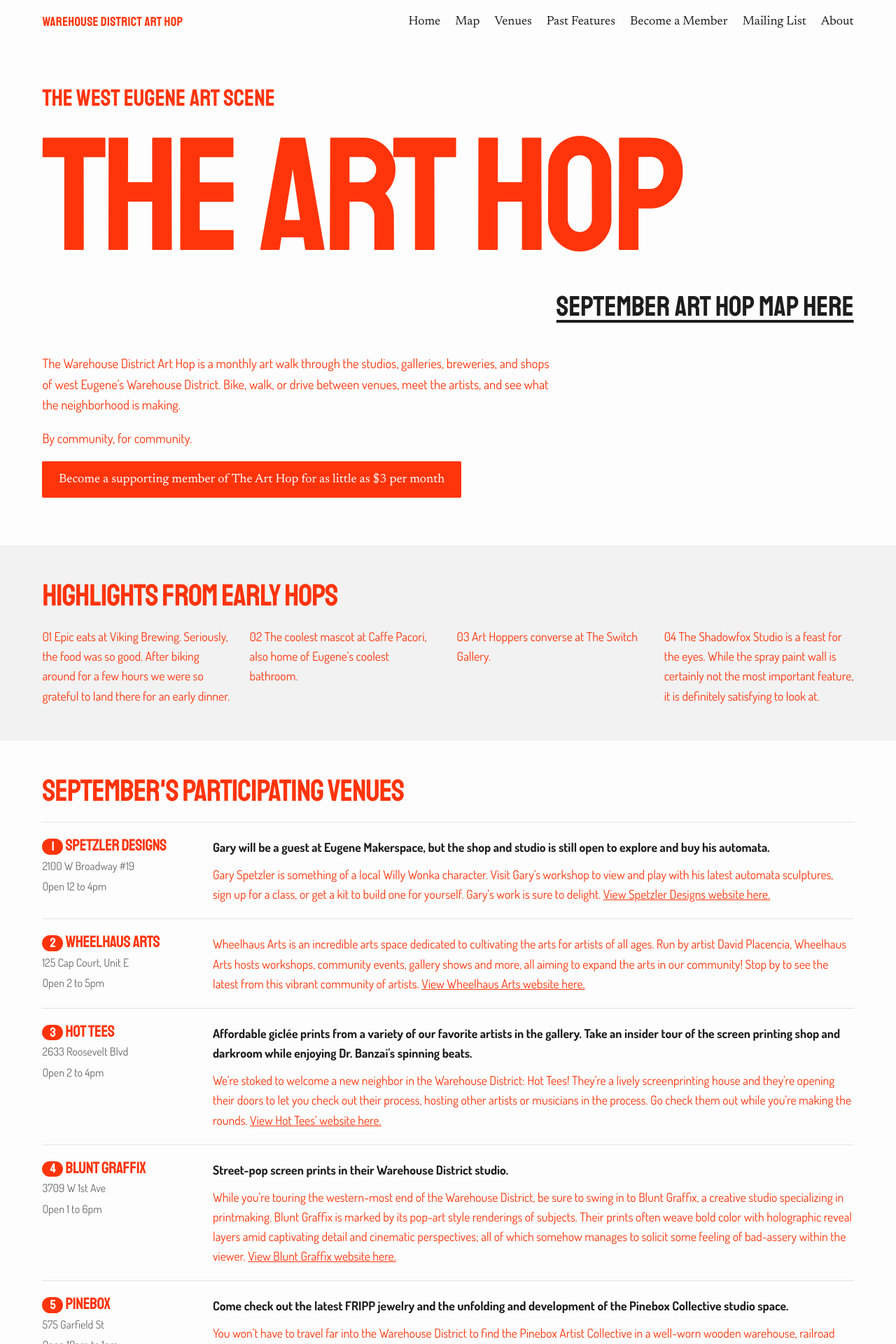
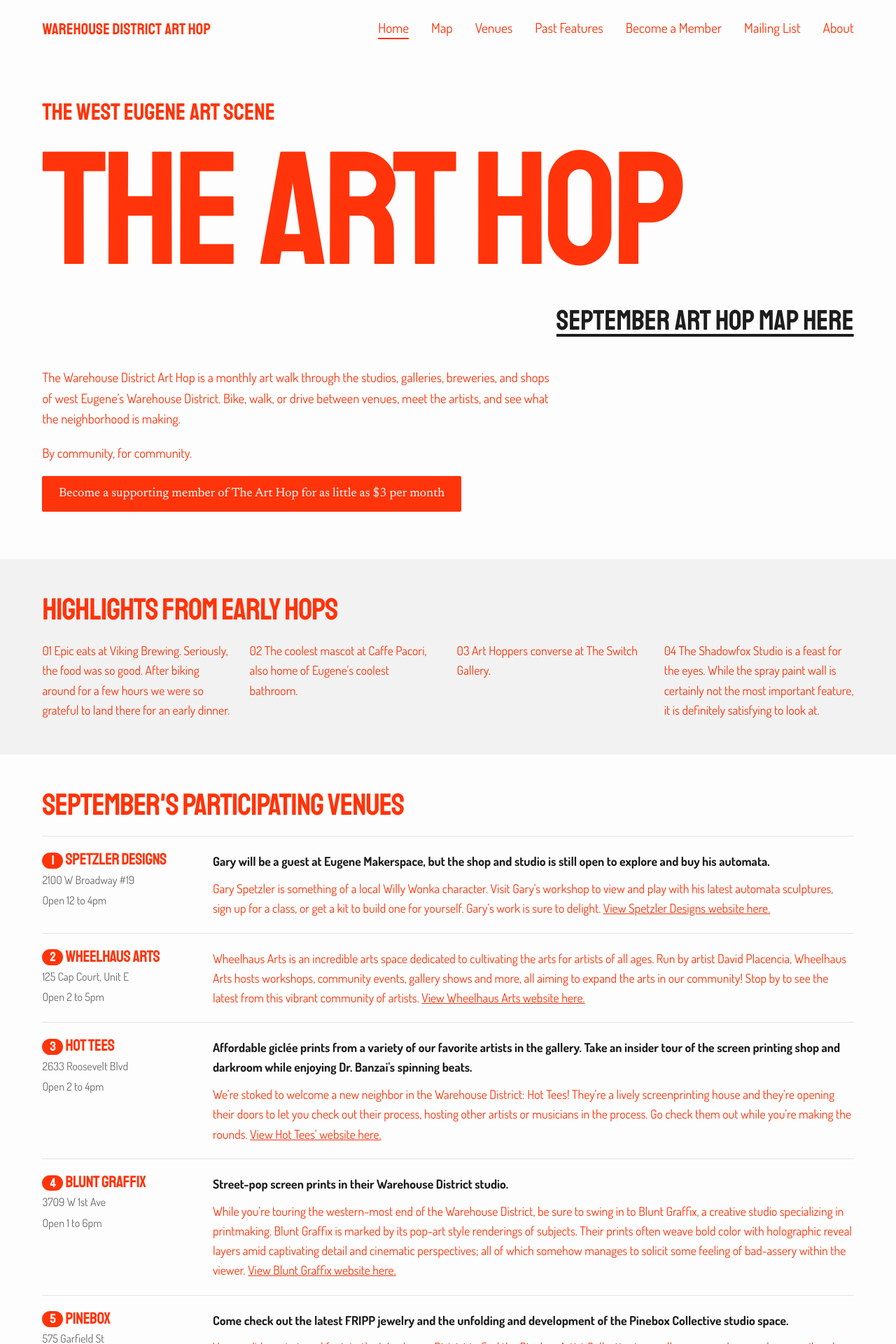
Before and after one commit to OpenEugene/art-hop, a Jekyll site: the page built from docs/index.html, in a window 1280 px wide. Shown: the top 1920 px of the page at 70% size. Built offline with Jekyll 4.4.1, drawn with Linux system fonts in a browser that asks for light colours.

Commit message:
Restyle the top nav to match the original site
Dosis in orange with the active page underlined, wider spacing, and a
larger brand mark.

Co-Authored-By: Claude Fable 5.1 <noreply@anthropic.com>

```diff
--- a/docs/_includes/nav.html
+++ b/docs/_includes/nav.html
@@ -2,6 +2,6 @@
 <header class="topnav">
   <a class="brand" href="{{ '/' | relative_url }}">{{ site.title }}</a>
   <nav>
-    {% for item in cfg.nav %}<a href="{{ item.url | relative_url }}">{{ item.title }}</a>{% endfor %}
+    {% for item in cfg.nav %}{% assign active = false %}{% if item.url == page.url %}{% assign active = true %}{% elsif item.url != "/" and page.url contains item.url %}{% assign active = true %}{% endif %}<a href="{{ item.url | relative_url }}"{% if active %} class="is-active" aria-current="page"{% endif %}>{{ item.title }}</a>{% endfor %}
   </nav>
 </header>
--- a/docs/assets/site.css
+++ b/docs/assets/site.css
@@ -68,27 +68,34 @@ section.wrap { padding-top: 3rem; padding-bottom: 3rem; }
     align-items: center;
     flex-wrap: wrap;
     gap: 0.5rem 1rem;
-    padding: 1rem 1.5rem;
+    padding: 1.4rem 1.5rem;
     max-width: var(--max);
     margin: 0 auto;
-    font-family: var(--ui);
+    font-family: var(--body);
 }
 .topnav .brand {
     font-family: var(--heading);
     text-transform: uppercase;
     color: var(--accent);
     text-decoration: none;
-    font-size: 1.1rem;
-    letter-spacing: 0.02em;
+    font-size: 1.35rem;
+    letter-spacing: 0.01em;
 }
+.topnav nav { display: flex; flex-wrap: wrap; gap: 0.25rem 1.9rem; }
 .topnav nav a {
-    color: var(--ink);
+    color: var(--accent);
     text-decoration: none;
-    margin-left: 1.25rem;
+    font-size: 1.15rem;
+    font-weight: 400;
+    line-height: 1.2;
+    padding-bottom: 0.15rem;
+    border-bottom: 2px solid transparent;
 }
-.topnav nav a:hover { color: var(--accent); }
+.topnav nav a:hover { text-decoration: none; border-bottom-color: var(--accent); }
+.topnav nav a.is-active { border-bottom-color: var(--accent); }
 @media (max-width: 640px) {
-    .topnav nav a { margin: 0 1rem 0 0; }
+    .topnav nav { gap: 0.25rem 1.1rem; }
+    .topnav nav a { font-size: 1.05rem; }
 }
 
 /* ── home hero ───────────────────────────────────────────────────────── */
```
